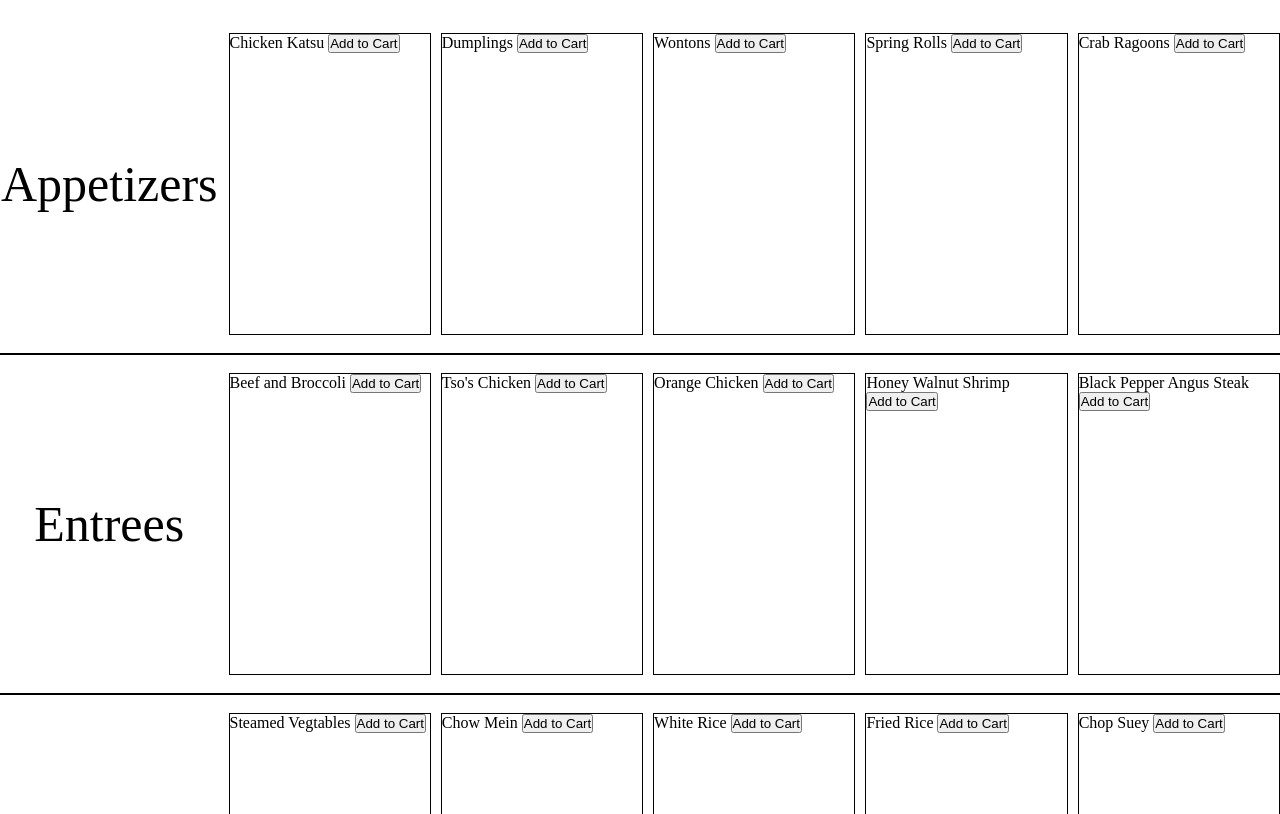
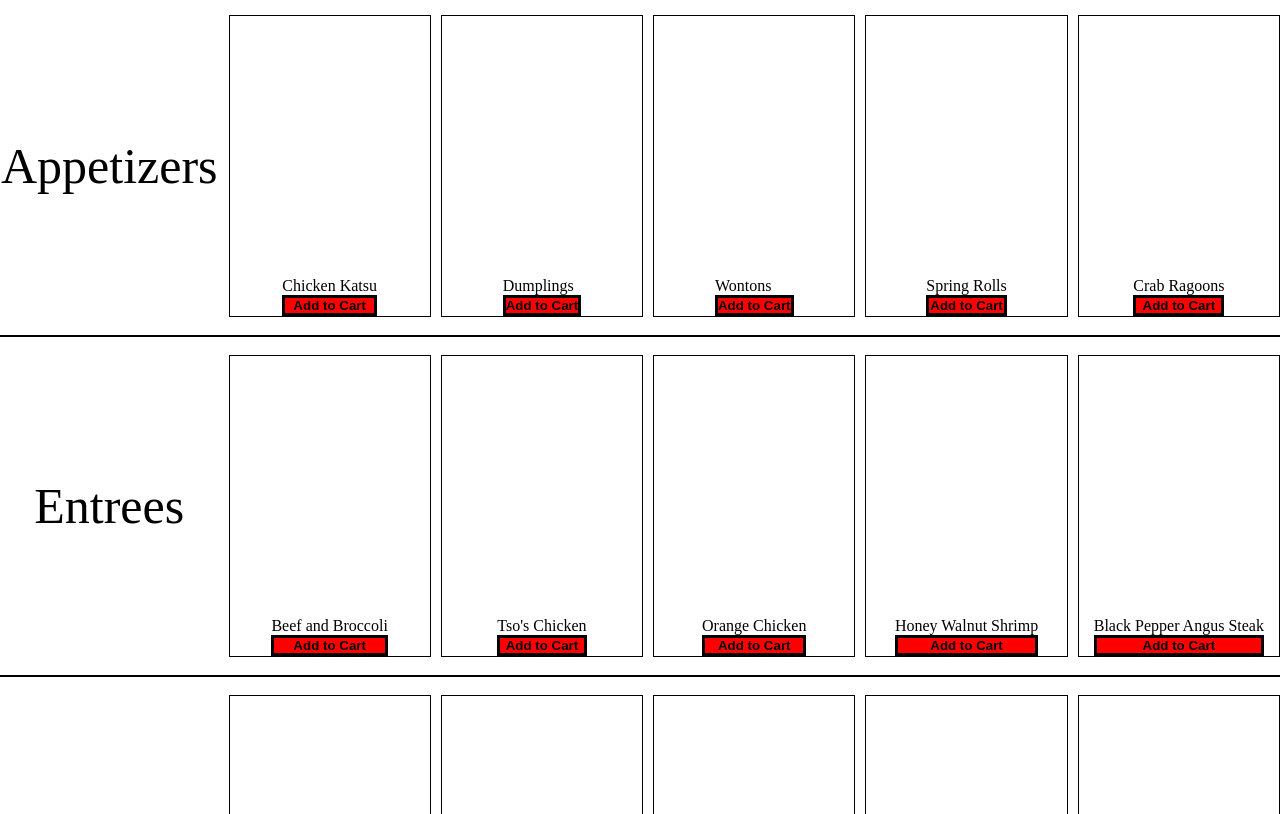
Before and after one commit to EthanTransier/FBLA-Website_Project-V2, a plain HTML site: page order.html in a window 1280 px wide. Shown: the part 103-917 px from the top of the page. Drawn offline with Linux system fonts and the light colour scheme.

Commit message:
Added sutff

```diff
--- a/order.css
+++ b/order.css
@@ -55,9 +55,12 @@ a {
 }
 
 .boxes {
+    display: flex;
     height: 300px;
     width:220px;
     border: 1px solid black;
+    justify-content: center;
+    align-items: end;
 }
 
 .foodTitles {
@@ -71,13 +74,11 @@ hr {
     border: 1px solid black;
 }
 
-.addCart {
-    display: flex;
-    align-items: center;
-    width: 220px;
-    border-radius: 0px;
-    border: 0px solid black;
-    color: white;
+button {
+    width: 100%;
+    border-radius: 0%;
+    border: 3px solid black;
+    color: black;
     background-color: red;
-    text-align: center;
+    font-weight: 900;
 }
--- a/order.html
+++ b/order.html
@@ -45,16 +45,15 @@
     </header>
 
     <br>
-    <br>
 
     <!-- Makes the grid for the appetizers -->
     <div class="foodTypes">
         <p class="foodTitles" class="foodTitles">Appetizers</p>
-        <p class="boxes">Chicken Katsu <button>Add to Cart</button></p>
-        <p class="boxes">Dumplings <button>Add to Cart</button></p>
-        <p class="boxes">Wontons <button>Add to Cart</button></p>
-        <p class="boxes">Spring Rolls <button>Add to Cart</button></p>
-        <p class="boxes">Crab Ragoons <button>Add to Cart</button></p>
+        <div class="boxes"><p>Chicken Katsu <br><button>Add to Cart</button></p></div>
+        <div class="boxes"><p>Dumplings <br><button>Add to Cart</button></p></div>
+        <div class="boxes"><p>Wontons <br><button>Add to Cart</button></p></div>
+        <div class="boxes"><p>Spring Rolls <br><button>Add to Cart</button></p></div>
+        <div class="boxes"><p>Crab Ragoons <br><button>Add to Cart</button></p></div>
     </div>
 
     <br>
@@ -63,12 +62,12 @@
 
     <!-- Makes the grid for the entrees -->
     <div class="foodTypes">
-        <p class="foodTitles">Entrees</p>
-        <p class="boxes">Beef and Broccoli <button>Add to Cart</button></p>
-        <p class="boxes">Tso's Chicken <button>Add to Cart</button></p>
-        <p class="boxes">Orange Chicken <button>Add to Cart</button></p>
-        <p class="boxes">Honey Walnut Shrimp <button>Add to Cart</button></p>
-        <p class="boxes">Black Pepper Angus Steak <button>Add to Cart</button></p>
+      <p class="foodTitles">Entrees</p>
+        <div class="boxes"><p>Beef and Broccoli <br><button>Add to Cart</button></p></div>
+        <div class="boxes"><p>Tso's Chicken <br><button>Add to Cart</button></p></div>
+        <div class="boxes"><p>Orange Chicken <br><button>Add to Cart</button></p></div>
+        <div class="boxes"><p>Honey Walnut Shrimp <br><button>Add to Cart</button></p></div>
+        <div class="boxes"><p>Black Pepper Angus Steak <br><button>Add to Cart</button></p></div>
     </div>
 
     <br>
@@ -77,12 +76,12 @@
 
     <!-- Makes the grid for the sides -->
     <div class="foodTypes">
-        <p class="foodTitles">Sides</p>
-        <p class="boxes">Steamed Vegtables <button>Add to Cart</button></p>
-        <p class="boxes">Chow Mein <button>Add to Cart</button></p>
-        <p class="boxes">White Rice <button>Add to Cart</button></p>
-        <p class="boxes">Fried Rice <button>Add to Cart</button></p>
-        <p class="boxes">Chop Suey <button>Add to Cart</button></p>
+      <p class="foodTitles">Sides</p>
+        <div class="boxes"><p>Steamed Vegtables <br><button>Add to Cart</button></p></div>
+        <div class="boxes"><p>Chow Mein <br><button>Add to Cart</button></p></div>
+        <div class="boxes"><p>White Rice <br><button>Add to Cart</button></p></div>
+        <div class="boxes"><p>Fried Rice <br><button>Add to Cart</button></p></div>
+        <div class="boxes"><p>Chop Suey <br><button>Add to Cart</button></p></div>
     </div>
 
   </body>
```
Also changed, not shown: jobs.html (+1 -1 lines).
